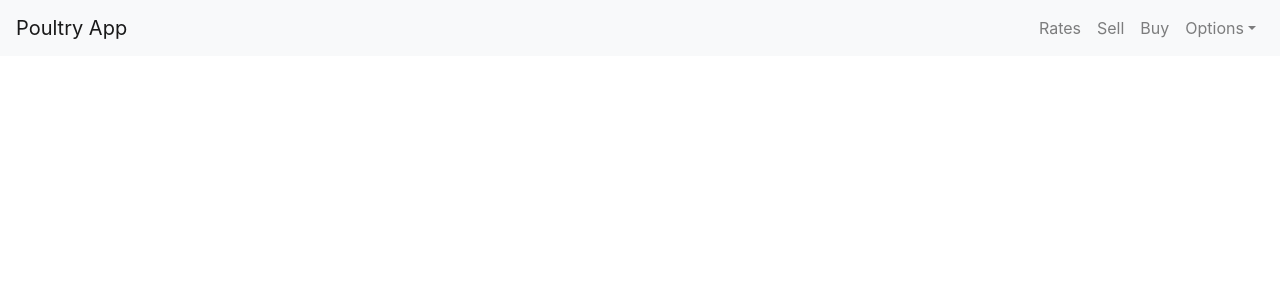
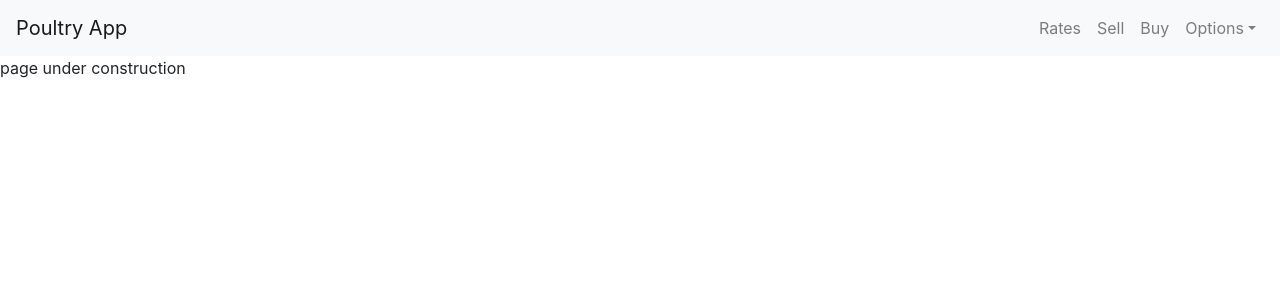
Before and after one commit to Hammad430/mernstack-demo, a React (Create React App) app in the folder client/: page /graph in a window 1280 px wide. Shown: the top 300 px of the page. Built offline with nearby package versions, Linux system fonts and the light colour scheme.

Commit message:
basic graph added

```diff
--- a/client/package.json
+++ b/client/package.json
@@ -7,8 +7,10 @@
     "@testing-library/react": "^9.5.0",
     "@testing-library/user-event": "^7.2.1",
     "bootstrap": "^4.5.0",
+    "chart.js": "^2.9.3",
     "logrocket": "^1.0.11",
     "react": "^16.13.1",
+    "react-chartjs-2": "^2.10.0",
     "react-dom": "^16.13.1",
     "react-router-dom": "^5.2.0",
     "react-scripts": "3.4.1",
--- a/client/src/NavBar.js
+++ b/client/src/NavBar.js
@@ -43,8 +43,8 @@ const NavBar = (props) => {
                 <DropdownItem href="/addRate">
                   Add Rate
                 </DropdownItem>
-                <DropdownItem>
-                  Option 2
+                <DropdownItem href="/graph">
+                  Graph
                 </DropdownItem>
                 <DropdownItem divider />
                 <DropdownItem>
--- /dev/null
+++ b/client/src/graph.js
@@ -0,0 +1,96 @@
+import React from 'react';
+import {Line} from 'react-chartjs-2';
+import  axios from 'axios';
+import './styles.css';
+
+class graph extends React.Component{
+    constructor(props){
+        super(props);
+        this.state = {
+        };
+    }
+    componentDidMount(){
+        //this.getRates();
+        console.log(this.createDate(new Date(),-1));
+    }
+
+    createDate = (today,offset) => {
+        today = new Date(today.setDate(today.getDate()+offset));
+        var dd = String(today.getDate()).padStart(2, '0');
+        var mm = String(today.getMonth() + 1).padStart(2, '0'); //January is 0!
+        var yyyy = today.getFullYear();
+
+        return today = dd + '/' + mm + '/' + yyyy;
+    };
+
+    getRates = async () => {
+      const response = await axios.get('/api/rates/Last30')
+      //console.log('getRates api called')
+      const data = await response.data
+      //this.setState({ratesData: data})
+      // this.state.ratesData.forEach(element => {
+      //   console.log(element)
+      // });
+    };
+
+    render(){
+      return(
+          <div>
+              <p>page under construction</p>
+          </div>
+      );
+}
+}
+
+export default graph;
+
+
+// const state = {
+//   labels: ['January', 'February', 'March',
+//            'April', 'May'],
+//   datasets: [
+//     {
+//       label: 'Rainfall',
+//       fill: true,
+//       lineTension: 0.5,
+//       //backgroundColor: 'rgba(75,192,192,1)',
+//       backgroundColor: "rgba(153,255,51,0.6)",
+//       borderColor: 'rgba(0,0,0,1)',
+//       borderWidth: 2,
+//       data: [65, 59, 80, 81, 56]
+//     },
+//     {
+//         label: 'Humidity',
+//         fill: true,
+//         lineTension: 0.5,
+//         //backgroundColor: 'rgba(175,19,129,11)',
+//         backgroundColor: "rgba(255,153,0,0.6)",
+//         borderColor: 'rgba(1,1,1,1)',
+//         borderWidth: 2,
+//         data: [20, 39, 50, 61, 96]
+//       }
+//   ]
+// }
+
+// export default class graph extends React.Component {
+//   render() {
+//     return (
+//       <div className="graphDiv">
+//         <Line
+//           data={state}
+//           options={{
+//             title:{
+//               display:true,
+//               text:'Average Rainfall per month',
+//               fontSize:20
+//             },
+//             legend:{
+//               display:true,
+//               position:'right'
+//             }
+//           }}
+//         />
+//       </div>
+//     );
+//   }
+// }
--- a/client/src/index.js
+++ b/client/src/index.js
@@ -9,6 +9,7 @@ import addRate from './addRate';
 import showRate from './showRate';
 import sell from './sell';
 import buy from './buy';
+import graph from './graph';
 import * as serviceWorker from './serviceWorker';
 import LogRocket from 'logrocket';
 LogRocket.init('xtdmy1/poultryapp');
@@ -24,6 +25,7 @@ ReactDOM.render(
         <Route exact path="/buy" component={buy} />
         <Route exact path="/addRate" component={addRate} />
         <Route exact path="/showRate" component={showRate} />
+        <Route exact path="/graph" component={graph} />
       </div>
   </Router>,
   document.getElementById('root')
--- a/client/src/styles.css
+++ b/client/src/styles.css
@@ -64,3 +64,7 @@ Table {
   padding-left: 2em;
   padding-right: 2em;
 }
+
+.graphDiv {
+
+}
```
Also changed, not shown: 2 other files (tests, documents, lock files or other folders).
